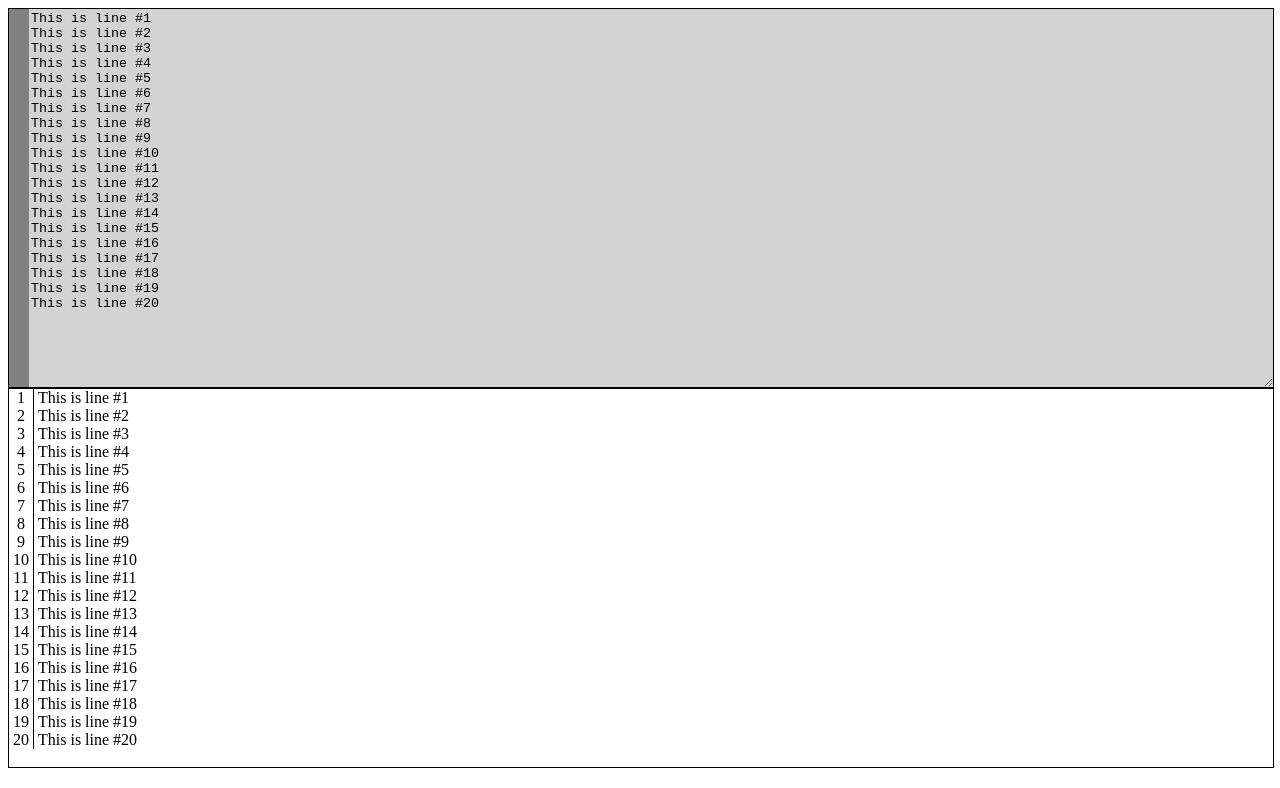
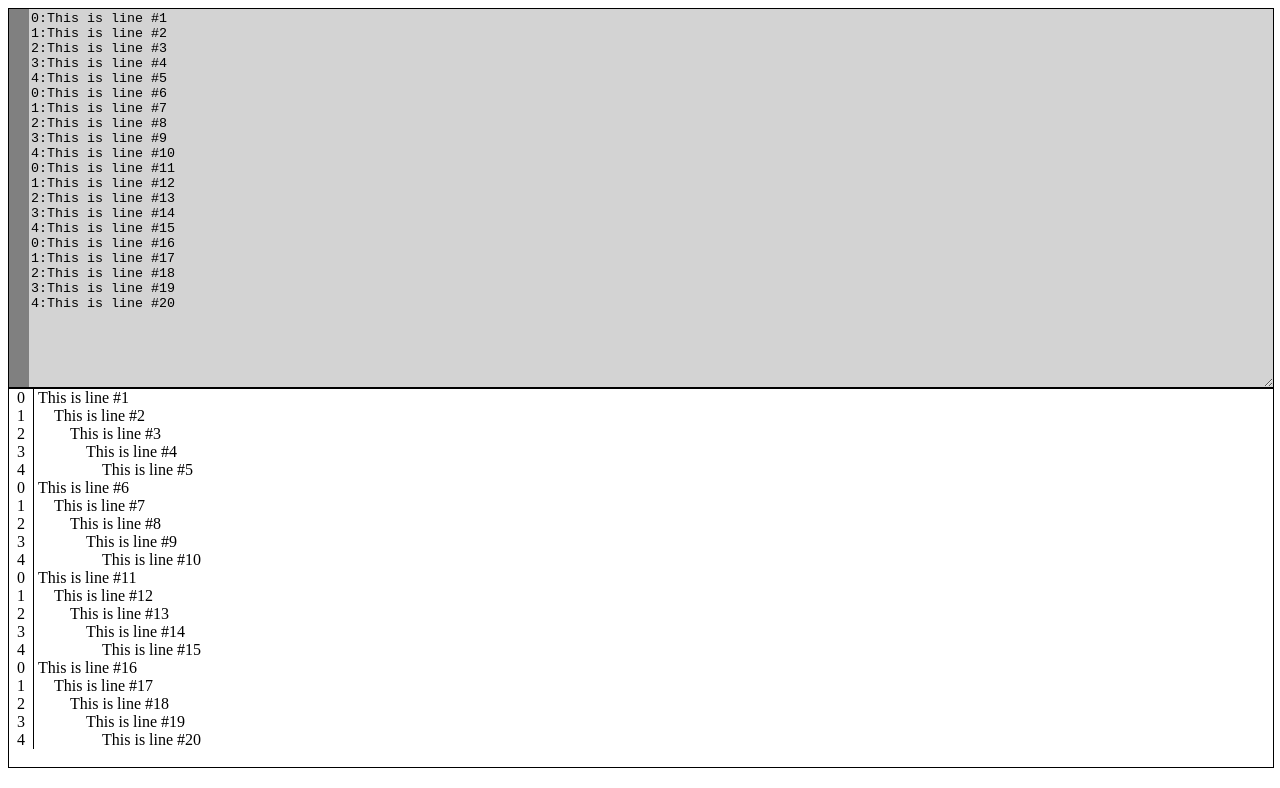
Before and after one commit to tuzmusic/folding-editor, a React (Create React App) app: page / in a window 1280 px wide. Shown: the top 788 px of the page. Built offline with nearby package versions, Linux system fonts and the light colour scheme.

Commit message:
render indentation

```diff
--- a/src/components/App.tsx
+++ b/src/components/App.tsx
@@ -1,6 +1,6 @@
 import React from 'react';
 import TextEntryModel from '../models/TextEntryModel';
-import styled from '@emotion/styled'
+import styled from '@emotion/styled';
 import { FullWidthFlexDiv } from "./StyledComponents";
 import TextDisplay from "./TextDisplay";
 
@@ -26,7 +26,7 @@ const TextArea = styled.textarea({
   width: '100%',
   boxSizing: 'border-box',
   backgroundColor: 'transparent',
-  border: 'none'
+  border: 'none',
 });
 
 const EditorGutter = styled.div({
@@ -41,12 +41,10 @@ const Editor = styled.div({
 
 // endregion
 const startingText =
-  Array.from({ length: 20 }, (_, i) => {return `This is line #${ i + 1 }`}).join('\n');
-
-// 'one line of text \nanother line of text';
+  Array.from({ length: 20 }, (_, i) => `${ i % 5 }:This is line #${ i + 1 }`).join('\n');
 
 class App extends React.Component {
-  state = { text: startingText, };
+  state = { text: startingText };
   model: TextEntryModel = new TextEntryModel();
 
   constructor(props: any) {
--- a/src/components/TextLineComponent.tsx
+++ b/src/components/TextLineComponent.tsx
@@ -2,7 +2,9 @@ import React from 'react';
 import styled from "@emotion/styled";
 import { TextLine } from "../models/TextEntryModel";
 
-const LineContainer = styled.div({});
+const LineContainer = styled.div({
+  display: 'flex',
+});
 
 const LineGutter = styled.div({
   display: 'inline-block',
@@ -20,6 +22,7 @@ const LineText = styled.div({
   paddingLeft: '4px',
   paddingRight: '4px',
   boxSizing: 'border-box',
+  whiteSpace: 'pre-wrap',
 });
 
 type Props = {
@@ -27,17 +30,19 @@ type Props = {
   number: number
 }
 
+const indentSpaces = 4;
+
 class TextLineComponent extends React.Component<Props> {
 
   render = () => {
     const { line, number } = this.props;
     return (
       <LineContainer>
-        <LineGutter>{ number }</LineGutter>
-        <LineText>{ line.text }</LineText>
+        <LineGutter>{ line.indentLevel }</LineGutter>
+        <LineText>{ Array(line.indentLevel * indentSpaces).fill(' ').join('') + line.text }</LineText>
       </LineContainer>
     );
-  }
+  };
 }
 
-export default TextLineComponent
+export default TextLineComponent;
```
